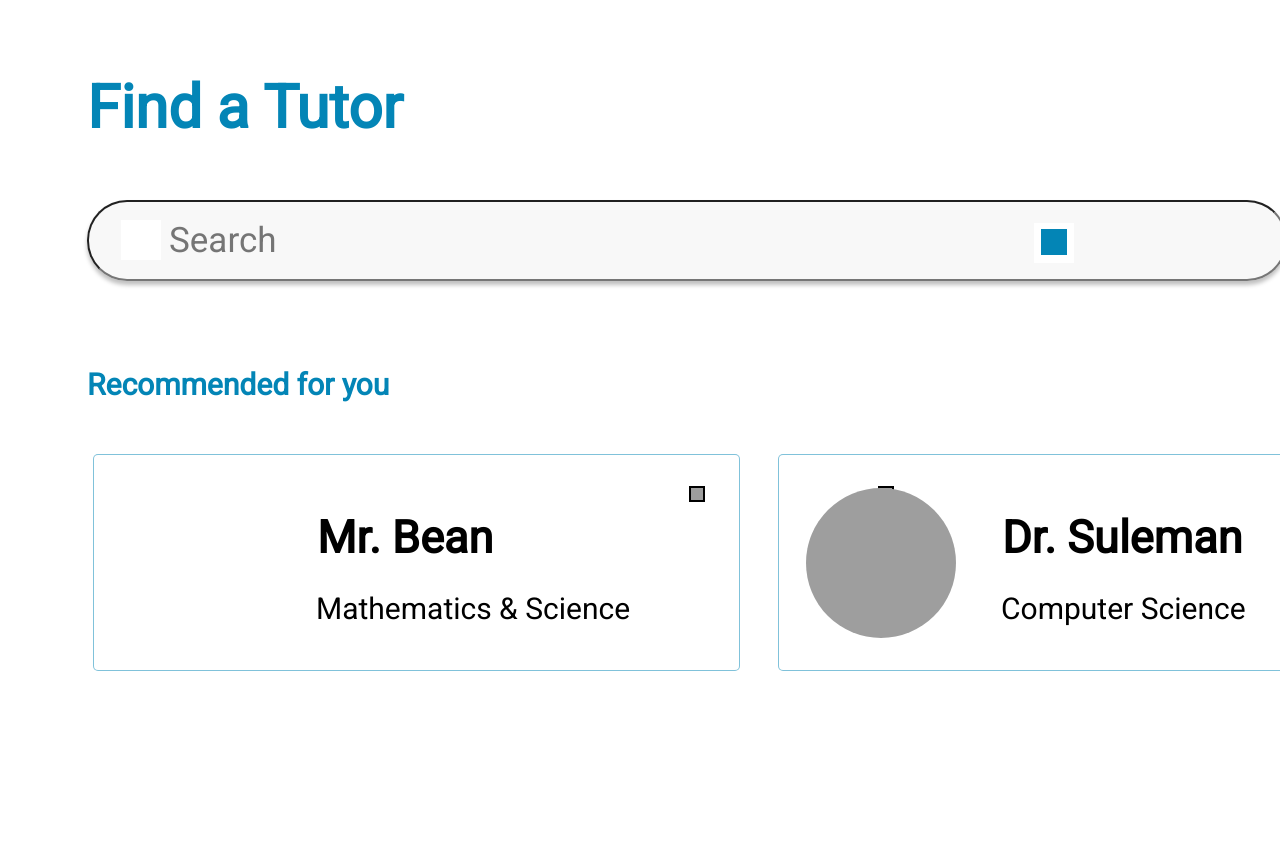
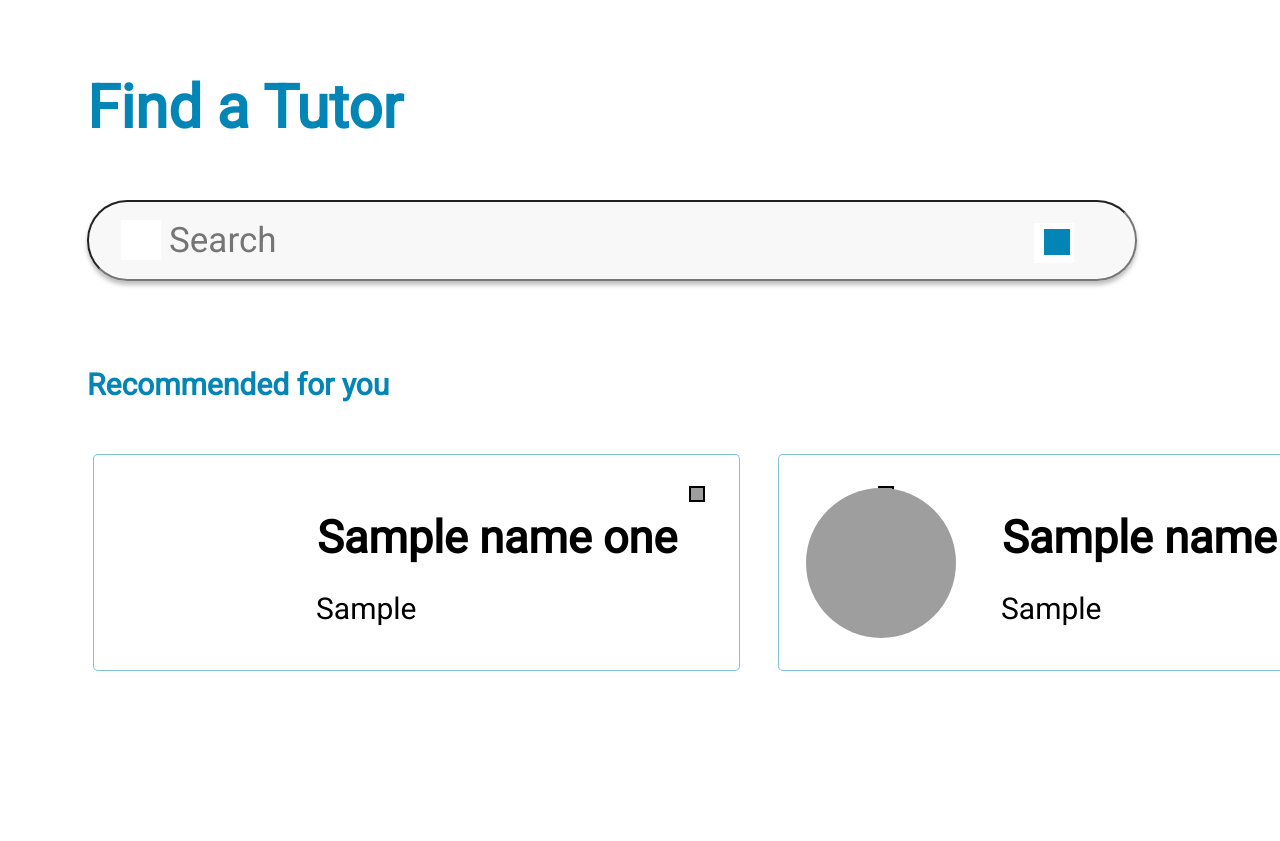
Before and after one commit to esha-fatima/choka, a Node server app: template choka.com/views/findTutors.ejs in a window 1280 px wide. Shown: the part 223-1064 px from the top of the page. Run offline with Node 20, Linux system fonts and the light colour scheme; the template is opened without the code that fills it: most values are stand-ins (such as "Sample title", 1, 10 or a date in 2020); some libraries are stand-ins or nearby versions; some web fonts are replaced; grey boxes are pictures that could not be loaded.

Commit message:
parsing and rendering of top2

```diff
--- a/choka.com/app.js
+++ b/choka.com/app.js
@@ -151,11 +151,16 @@ app.post('/findTutors', (req,res)=>{
     //now u are supposed to get the top 3 tutors from database.
     //store the top 2 in top_2 variable that I am hardcoding for now
 
-    let top_2 = [
-        {},
-        {}
-    ]
-    res.render("findTutors")
+    let top_2 =
+        {
+            "Name_one": "Esha Fatima",
+            "Department_one": "Computer Science",
+            "Name_two" : "Baqar",
+            "Department_two" : "Islamic Studies"
+
+        }
+
+    res.render("findTutors", top_2)
 
 
 })
--- a/choka.com/public/css/findTutors.css
+++ b/choka.com/public/css/findTutors.css
@@ -90,7 +90,7 @@
     text-align: left;
   }
   .findTutors_v36_27 {
-    width: 1200px;
+    width: 1050px;
     font-family: Roboto;
     font-weight: Italic;
     font-size: 35px;
@@ -158,7 +158,7 @@
     opacity: 1;
     position: absolute;
     top: 6px;
-    left: 7px;
+    left: 10px;
   }
   .findTutors_name {
     color: #fff;
--- a/choka.com/views/dashboard.ejs
+++ b/choka.com/views/dashboard.ejs
@@ -100,12 +100,6 @@
 */
 
 
-
-
-
-
-
-
         </script>
     </body>
     </html>
--- a/choka.com/views/findTutors.ejs
+++ b/choka.com/views/findTutors.ejs
@@ -14,25 +14,25 @@
             <div class="findTutors_name"></div>
             <span class="findTutors_v36_26">Find a Tutor</span>
             <input class="findTutors_v36_27" placeholder="Search">
-            <div class="findTutors_v36_29">
-
-            </div>
+            <div class="findTutors_v36_29"> </div>
             <div class="findTutors_v36_31">
-                <div class="findTutors_v36_32"></div>
+                <button> <img class = "findTutors_v36_32" src="public\images\bx_search.png" /> </button>
             </div>
             <div class="findTutors_name"></div>
             <span class="findTutors_v36_34">Recommended for you</span>
             <div class="findTutors_v44_246"></div>
             <div class="findTutors_"></div>
-            <span class="findTutors_v44_252">Mr. Bean</span>
-            <span class="findTutors_v44_253">Mathematics & Science</span>
+            <div id = "top_one">
+
+            </div>
             <div class="findTutors_name"></div>
             <div class="findTutors_v44_260">
                 <div class="findTutors_v44_261"></div>
             </div>
             <div class="findTutors_v46_262"></div>
-            <span class="findTutors_v46_264">Dr. Suleman</span>
-            <span class="findTutors_v46_265">Computer Science</span>
+            <div id = "top_two">
+
+            </div>
             <div class="findTutors_name"></div>
             <div class="findTutors_v46_267">
                 <div class="findTutors_v46_268"></div>
@@ -40,7 +40,17 @@
             <div class="findTutors_v46_269"></div>
         </div>
         <script>
+            let name_one = '<%-Name_one%>'
+            let dept_one = '<%-Department_one%>'
+            let top_one = document.getElementById("top_one")
+            let text_one = '<span class="findTutors_v44_252">' + name_one + '</span><span class="findTutors_v44_253">'+dept_one+'</span>'
+            top_one.innerHTML = text_one//'<span class="findTutors_v44_252">arr</span><span class="findTutors_v44_253">Mathematics & Science</span>'
 
+            let name_two = '<%-Name_two%>'
+            let dept_two = '<%-Department_two%>'
+            let top_two = document.getElementById("top_two")
+            let text_two = '<span class="findTutors_v46_264">' + name_two + '</span><span class="findTutors_v46_265">'+dept_two+'</span>'
+            top_two.innerHTML = text_two
 
         </script>
     </body>
```
Also changed, not shown: choka.com/public/images/bx_search.png (added).
